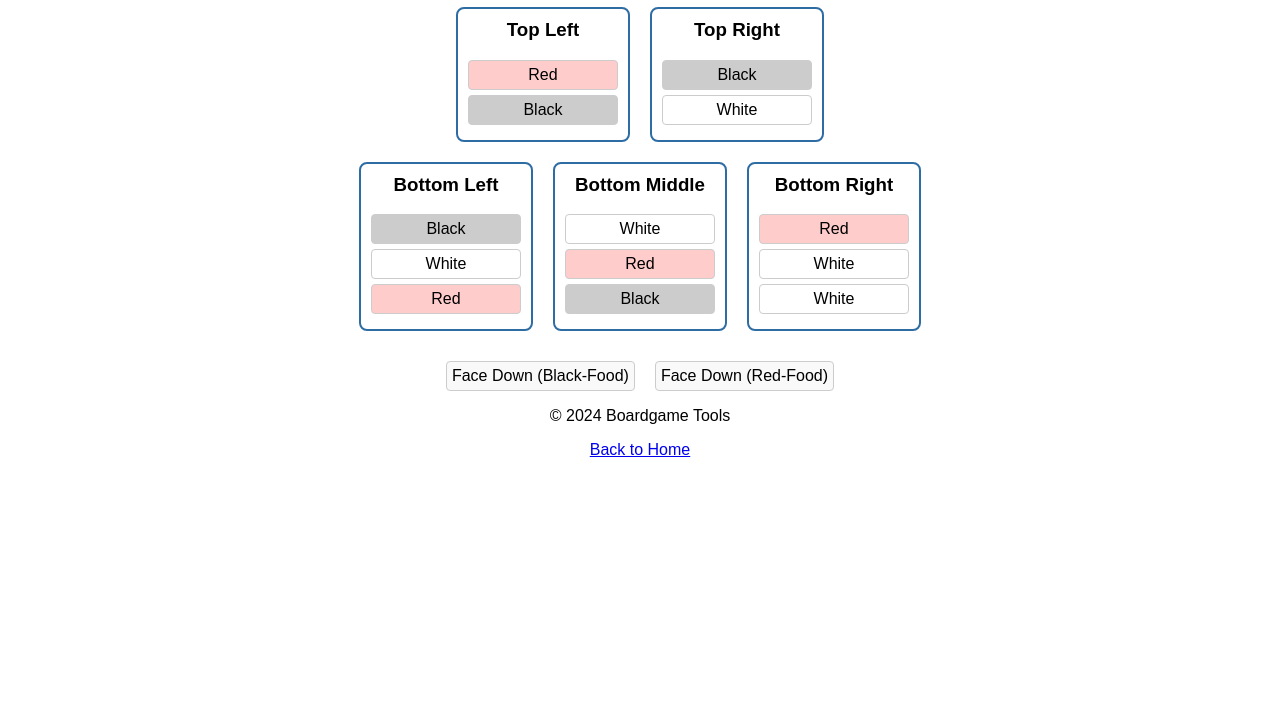
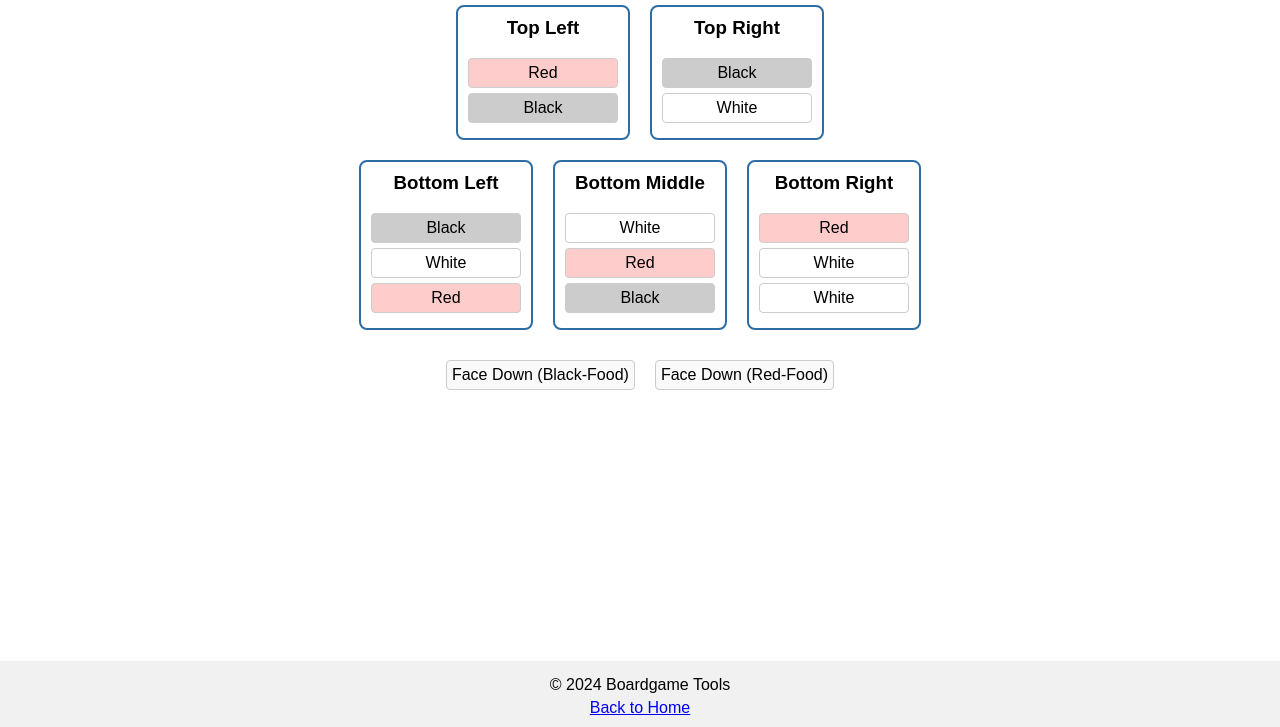
Before and after one commit to zak5325/zak5325.github.io, a plain HTML site: page thewhitecastle.html in a window 1280 px wide. Shown: the part 73-800 px from the top of the page. Drawn offline with Linux system fonts and the light colour scheme.

Commit message:
Update thewhitecastle.html

```diff
--- a/thewhitecastle.html
+++ b/thewhitecastle.html
@@ -4,17 +4,29 @@
     <meta charset="UTF-8">
     <title>The White Castle Die Tile Setting Automation</title>
     <style>
+        /* 设置 html 和 body 的高度，移除默认边距 */
+        html, body {
+            height: 100%;
+            margin: 0;
+        }
+        /* 使用 Flex 布局，让内容区域撑开，footer 在页面底部 */
         body {
+            display: flex;
+            flex-direction: column;
             font-family: Arial, sans-serif;
-            margin: 20px;
-            text-align: center; /* 将内容居中 */
+            text-align: center;
+        }
+        /* 内容区域，占据剩余空间 */
+        #game-board {
+            flex: 1;
         }
         h1 {
             color: #2e6da4;
+            margin-top: 20px;
         }
         .room-row {
             display: flex;
-            justify-content: center; /* 水平居中 */
+            justify-content: center;
             margin-bottom: 20px;
         }
         .room {
@@ -45,6 +57,14 @@
             margin: 0 10px;
             background-color: #f9f9f9;
         }
+        /* footer 样式 */
+        footer {
+            background-color: #f1f1f1;
+            padding: 10px 0;
+        }
+        footer p, footer a {
+            margin: 5px;
+        }
     </style>
 </head>
 <body>
@@ -64,22 +84,22 @@
             {color: 'Red', label: 'Food'},
             {color: 'Red', label: 'Coin'},
             {color: 'Red', label: 'Choose one from Pearl/Iron/Food'},
-            {color: 'Red', label: 'Daimyo'}, //promo1
-            {color: 'Red', label: 'Chasen'}, //promo4
+            {color: 'Red', label: 'Daimyo'}, // promo1
+            {color: 'Red', label: 'Chasen'}, // promo4
             {color: 'White', label: 'Pearl'},
             {color: 'White', label: 'Iron'},
             {color: 'White', label: 'Food'},
             {color: 'White', label: 'Coin'},
             {color: 'White', label: 'Choose one from Pearl/Iron/Food'},
-            {color: 'White', label: 'Clan Point'}, //promo1
-            {color: 'White', label: 'Chasen'}, //promo4
+            {color: 'White', label: 'Clan Point'}, // promo1
+            {color: 'White', label: 'Chasen'}, // promo4
             {color: 'Black', label: 'Pearl'},
             {color: 'Black', label: 'Iron'},
             {color: 'Black', label: 'Food'},
             {color: 'Black', label: 'Coin'},
             {color: 'Black', label: 'Choose one from Pearl/Iron/Food'},
-            {color: 'Black', label: 'Influence'}, //promo1
-            {color: 'Black', label: 'Chasen'}, //promo4
+            {color: 'Black', label: 'Influence'}, // promo1
+            {color: 'Black', label: 'Chasen'}, // promo4
         ];
 
         function setupGame() {
@@ -107,7 +127,8 @@
             // 随机分配星标配件到下方三个房间
             const bottomRooms = ['Bottom Left', 'Bottom Middle', 'Bottom Right'];
             bottomRooms.sort(() => Math.random() - 0.5); // 随机排序房间
-            // 将选定的配件放置在下方房间的'*'位置
+
+            // 定义房间
             const rooms = {
                 'Top Left': {grids: [1, 6], tokens: []},
                 'Top Right': {grids: [2, 7], tokens: []},
@@ -116,6 +137,7 @@
                 'Bottom Right': {grids: ['*3', 5, 10], tokens: []},
             };
 
+            // 将选定的配件放置在下方房间的'*'位置
             for (let i = 0; i < bottomRooms.length; i++) {
                 const roomName = bottomRooms[i];
                 const token = starTokens[i];
@@ -217,12 +239,7 @@
                     tokenDiv.textContent = `${token.color}`;
                     // 设置背景色
                     tokenDiv.style.backgroundColor = colorMap[token.color];
-                    // 如果背景色是白色，文字颜色设置为黑色
-                    if (token.color === 'White') {
-                        tokenDiv.style.color = 'black';
-                    } else {
-                        tokenDiv.style.color = 'black';
-                    }
+                    tokenDiv.style.color = 'black';
                     roomDiv.appendChild(tokenDiv);
                 }
 
@@ -249,11 +266,7 @@
                     tokenDiv.textContent = `${token.color}`;
                     // 设置背景色
                     tokenDiv.style.backgroundColor = colorMap[token.color];
-                    if (token.color === 'White') {
-                        tokenDiv.style.color = 'black';
-                    } else {
-                        tokenDiv.style.color = 'black';
-                    }
+                    tokenDiv.style.color = 'black';
                     roomDiv.appendChild(tokenDiv);
                 }
 
```
